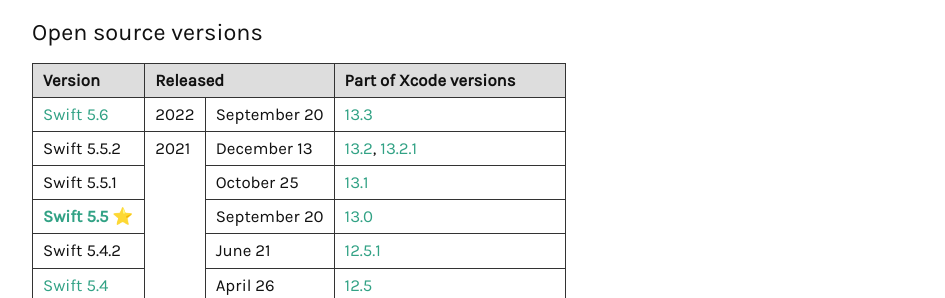
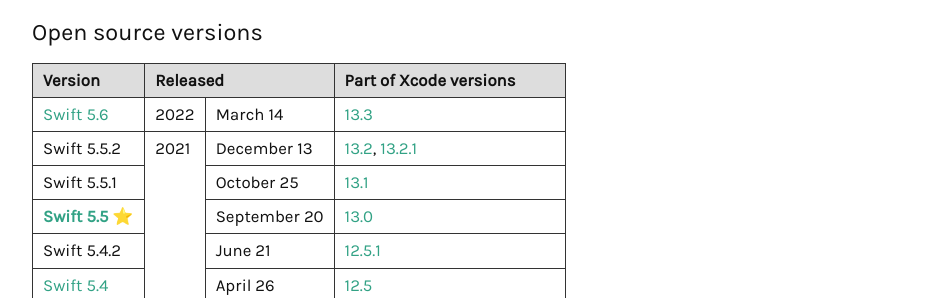
Before and after one commit to ebelinski/swiftly, a Jekyll site: the page built from _guides/swift-versions.md, in a window 1280 px wide. Shown: the part 276-574 px from the top of the page, without its empty margins (133-1078 px from the left). Built offline with Jekyll 4.4.1, drawn with Linux system fonts in a browser that asks for light colours; comment, search, counter and statistics services are not loaded.

Commit message:
Fixed date.

```diff
--- a/_guides/swift-versions.md
+++ b/_guides/swift-versions.md
@@ -27,7 +27,7 @@ Last updated January 15, 2022. To use the Xcode download links, log into [develo
       <a href="https://www.swift.org/blog/swift-5.6-released/">Swift 5.6</a>
     </td>
     <td>2022</td>
-    <td>September 20</td>
+    <td>March 14</td>
     <td>
       <a href="https://developer.apple.com/services-account/download?path=/Developer_Tools/Xcode_13.3/Xcode_13.3.xip">13.3</a>
     </td>
```
